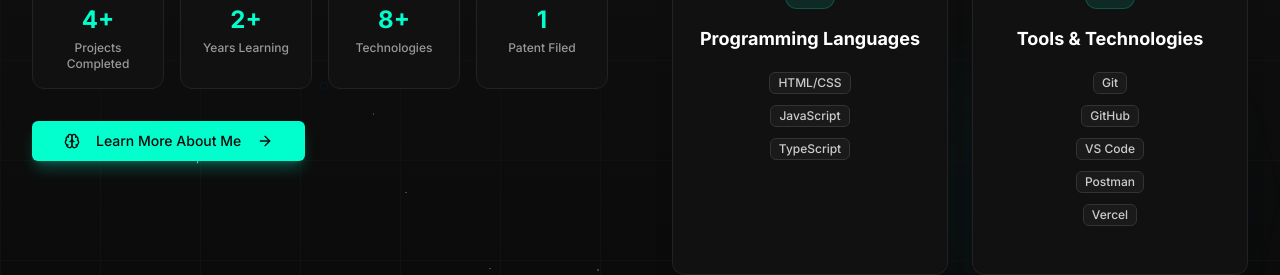
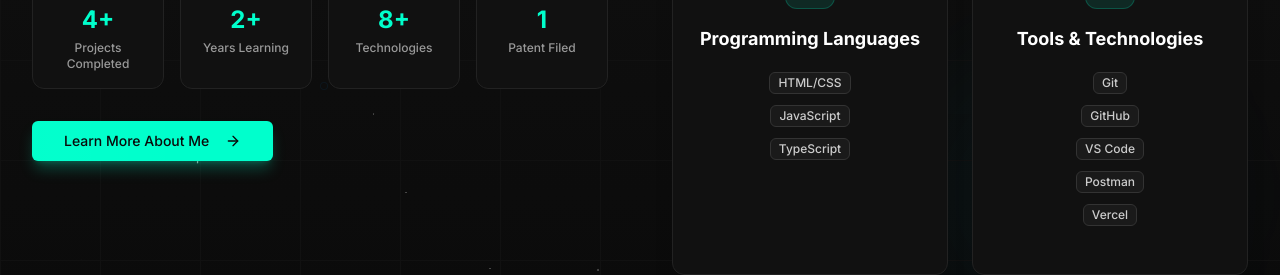
Before and after one commit to Hridesh-Srivastava/portfolio-frontend, a Next.js app: page / in a window 1280 px wide. Shown: the part 1440-1715 px from the top of the page. Built offline with nearby package versions, Linux system fonts and the light colour scheme.

Commit message:
refactor: remove Brain icon from AboutSection for cleaner UI

```diff
--- a/components/sections/about-section.tsx
+++ b/components/sections/about-section.tsx
@@ -391,7 +391,6 @@ export const AboutSection = memo(() => {
                     }}
                     className="absolute inset-0 bg-gradient-to-r from-transparent via-white/20 to-transparent"
                   />
-                  <Brain className="mr-2 h-5 w-5 relative z-10" />
                   <span className="relative z-10">Learn More About Me</span>
                   <ArrowRight className="ml-2 h-5 w-5 group-hover:translate-x-1 transition-transform relative z-10" />
                 </Link>
```
